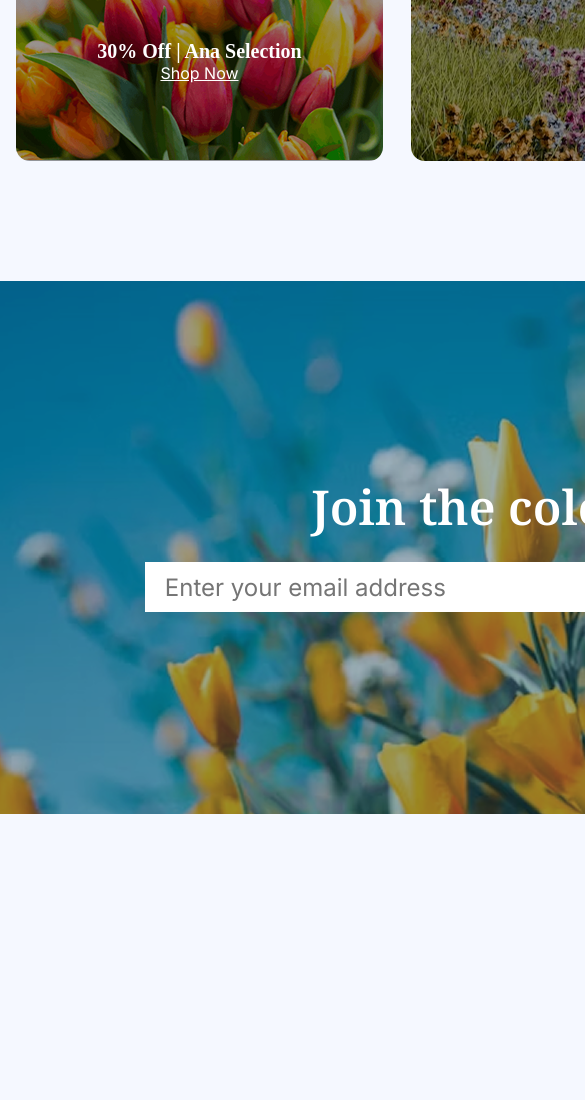
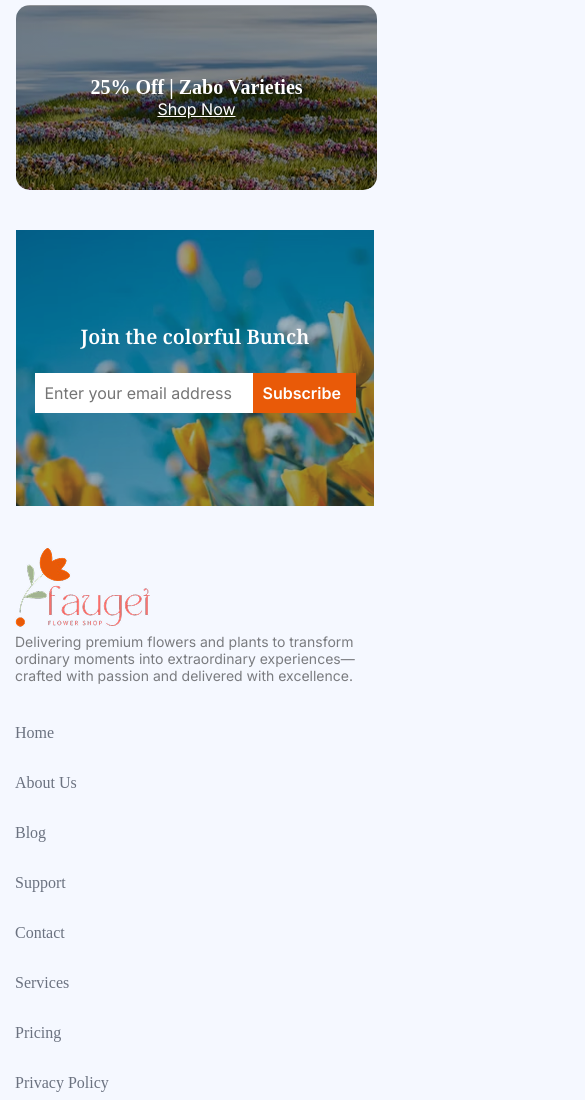
Before and after one commit to Munzeleen/B12A02-Responsive-Flowers_munzeleen, a plain HTML site: page index.html in a window 390 px wide. Shown: the part 3877-4977 px from the top of the page, 585 px wide, since content can reach past the window. Before the commit the page ends 4721 px from the top, so only its background shows below. Drawn offline with Linux system fonts and the light colour scheme.

Commit message:
add response and animations also alert mess.

```diff
--- a/index.html
+++ b/index.html
@@ -176,5 +176,52 @@ From vibrant flowering varieties to elegant green plants, our carefully selected
       </section>
     </main>
 
+
+    <footer class="footer-section">
+      <div class="footer-content">
+        <div class="footer-logo-text">
+          <div class="footer-logo"><img src="./assets/logo.png" alt="" /></div>
+          <div class="footer-text">
+            <p class="paragraph-font inter-font">
+             Delivering premium flowers and plants to transform ordinary moments into extraordinary experiences—crafted with passion and delivered with excellence.
+            </p>
+          </div>
+        </div>
+
+
+
+        <div class="footer-links">
+          <ul class="footer-link-list-1">
+            <li><a href="">Home</a></li>
+            <li><a href="">About Us</a></li>
+            <li><a href="">Blog</a></li>
+            <li><a href="">Support</a></li>
+            <li><a href="">Contact</a></li>
+          </ul>
+          <ul class="footer-link-list-2">
+            <li><a href="">Services</a></li>
+            <li><a href="">Pricing</a></li>
+            <li><a href="">Privacy Policy</a></li>
+            <li><a href="">Terms & Conditions</a></li>
+            <li><a href="">Help Center</a></li>
+          </ul>
+        </div>
+
+        <div class="social-links">
+          <a href="https://www.linkedin.com/"
+            ><img src="./assets/icon-linkedin.png" alt="linkedin"
+          /></a>
+          <a href="https://x.com/"
+            ><img src="./assets/icon-twitter.png" alt=""
+          /></a>
+          <a href="https://www.facebook.com/"
+            ><img src="./assets/icon-facebook.png" alt=""
+          /></a>
+          <a href="https://www.youtube.com/"
+            ><img src="./assets/icon-youtube.png" alt=""
+          /></a>
+        </div>
+      </div>
+    </footer>
   </body>
 </html>
--- a/styles/flower_styles.css
+++ b/styles/flower_styles.css
@@ -488,3 +488,122 @@ nav > ul a {
     margin-left: -20px;
     gap: 16px;
   }
+/* latest deal section  */
+  .latest-deal-card-container {
+    display: flex;
+    /* grid-template-columns: repeat(1, 1fr); */
+    /* grid-row-gap: 17px; */
+    flex-direction: column;
+    gap: 17px;
+    margin-top: 52px;
+  }
+  .latest-deal-card-1 {
+  order: 1;
+}
+.latest-deal-card-3 {
+  order: 2;
+}
+
+  .latest-deal-card-2 {
+    order: 3;
+    height: 199px;
+    width: 367px;
+    grid-row: span 1;
+  }
+  .latest-deal-card-2 > .latest-deal-title {
+    font-size: 1.25rem;
+  }
+  .latest-deal-card-2 > .latest-deal-link {
+    font-size: 1rem;
+  }
+  .latest-deal-card-1,
+  .latest-deal-card-2,
+  .latest-deal-card-3 {
+    width: 361px;
+    /* width: 100%; */
+    margin: 0 auto;
+    height: 185px;
+  }
+  .latest-deal {
+    margin-top: 65px;
+  }
+
+  /* join section  */
+
+  .join-section {
+    width: 100%;
+    height: 276px;
+    margin: 40px auto;
+    background-size: cover;
+  }
+
+  .join-title {
+    font-size: 1.25rem;
+  }
+  /* .join-form{
+   margin: 0 auto;
+
+} */
+
+  .join-email {
+    /* background-color: white; */
+    /* border: none; */
+    height: 40px;
+    width: 218px;
+    padding-top: 10px;
+    padding-bottom: 10px;
+    padding-left: 10px;
+
+    font-size: 1rem;
+  }
+
+  .join-button {
+    height: 40px;
+    padding-top: 10px;
+    padding-bottom: 10px;
+    padding-left: 10px;
+    width: 103px;
+    /* height: ; */
+  }
+
+  /* footer section  */
+  .footer-section {
+
+  /*
+  margin-right: 20px;
+  margin-left: 20px;
+  flex-direction: column;
+  /* display: flex; */
+  /* justify-content: center;
+  align-items: center; */
+  width: 360px;
+  margin: 0 auto;
+}
+.footer-content {
+  /* border: 2px solid rgb(4, 216, 99); */
+  width: 360px;
+  /* display: flex; */
+  /* justify-content: space-between; */
+  gap: 20px;
+
+  flex-direction: column;
+}
+.footer-logo-text {
+  /* border: 2px solid tomato; */
+  /* width: 360px; */
+  margin-bottom: 20px;
+
+}
+.footer-links{
+  /* display: flex; */
+  flex-direction: column;
+  gap: 32px;
+
+}
+
+.footer-link-list-1,.footer-link-list-2{
+  padding-left: 0;
+}
+
+
+}
```
